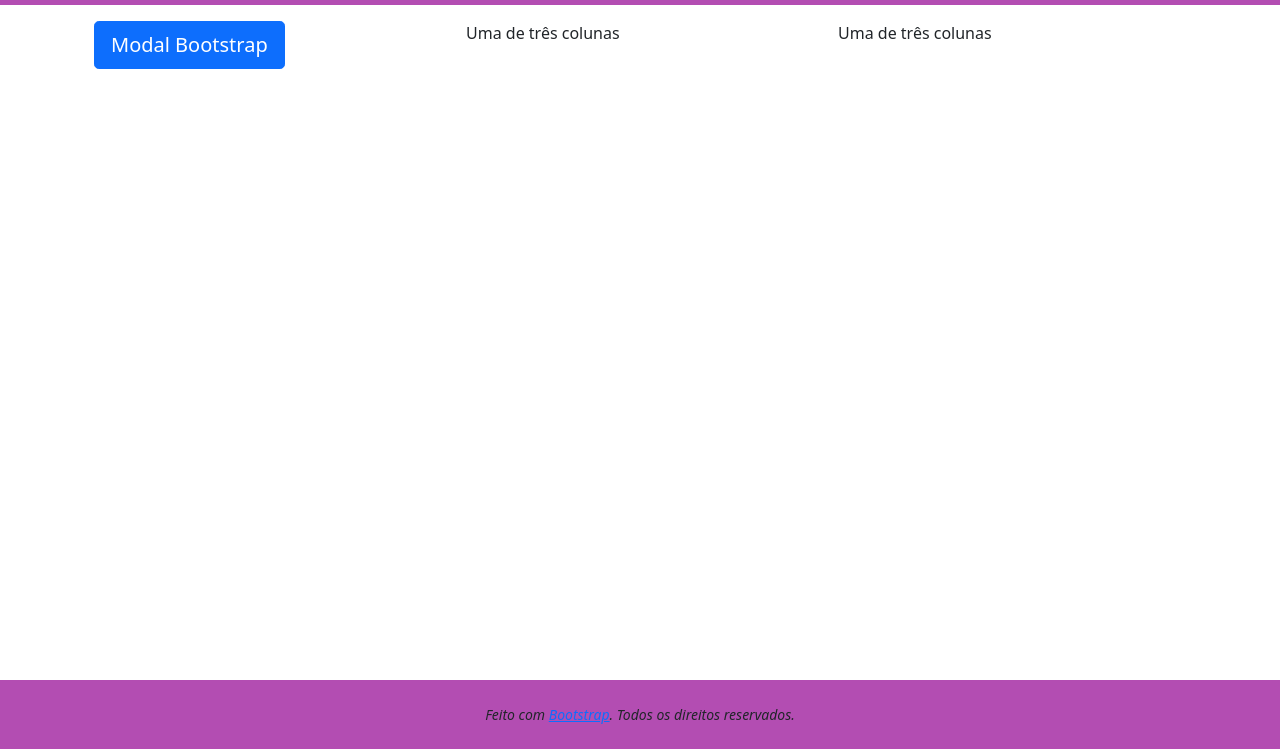
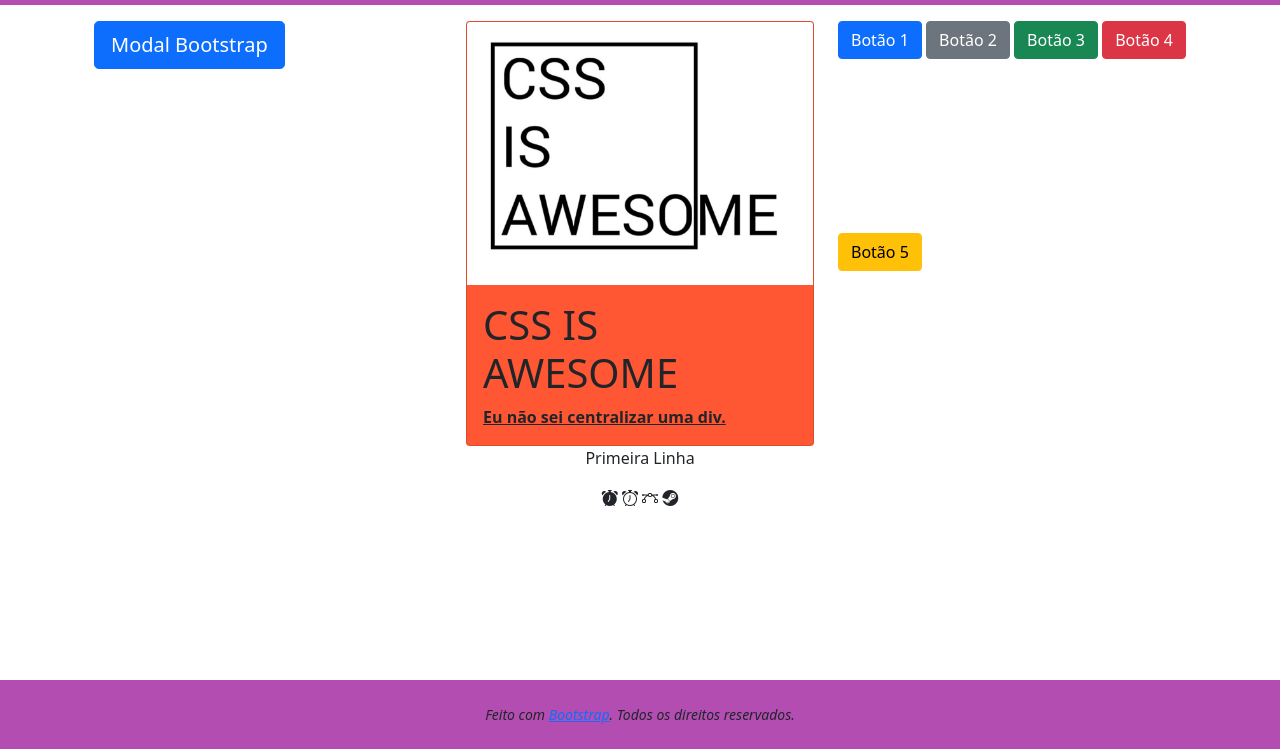
Before and after one commit to lucasgfaj/bootstrap, a website: page index.html in a window 1280 px wide. Shown: the part 51-800 px from the top of the page. Drawn offline with nearby package versions, Linux system fonts and the light colour scheme.

Commit message:
BootStrap OK

```diff
--- a/css/style.css
+++ b/css/style.css
@@ -1,12 +1,17 @@
 :root {
-    --primary-color: #ff5733;
-    --secondary-color: #33aaff;
-  }
+  --primary-color: #ff5733;
+  --secondary-color: #33aaff;
+}
 
 .card {
-    background-color: var(--primary-color);
-  }
+  background-color: var(--primary-color);
+}
 
 .purple{
     background: #b34db2;
 }
+
+.imagem-card {
+  max-width: auto;
+  height: auto;
+}
--- a/index.html
+++ b/index.html
@@ -8,11 +8,12 @@
 	<meta name="referrer" content="no-referrer" />
 	<meta name="viewport" content="width=device-width, initial-scale=1" />
 	<!-- <link rel="stylesheet" href="css/bootstrap.css"> -->
-	<link rel="stylesheet" href="./css/style.css" />
 	<link rel="stylesheet" href="node_modules/bootstrap/dist/css/bootstrap.min.css" />
 	<link rel="stylesheet" href="https://cdnjs.cloudflare.com/ajax/libs/twitter-bootstrap/5.1.1/css/bootstrap.min.css"
 		integrity="sha512-6KY5s6UI5J7SVYuZB4S/CZMyPylqyyNZco376NM2Z8Sb8OxEdp02e1jkKk/wZxIEmjQ6DRCEBhni+gpr9c4tvA=="
 		crossorigin="anonymous" referrerpolicy="no-referrer" />
+		<link href="https://cdn.jsdelivr.net/npm/bootstrap-icons@1.8.1/font/bootstrap-icons.css" rel="stylesheet">
+	<link rel="stylesheet" href="./css/style.css" />
 </head>
 
 <body>
@@ -78,8 +79,36 @@
 						</div>
 					</div>
 				</div>
-				<div class="col-md-4">Uma de três colunas</div>
-				<div class="col-md-4">Uma de três colunas</div>
+				<div class="col-md-4">
+					<div class="card">
+						<img src="./img/css-awesome.jpg" class="card-img-top img-fluid imagem-card" alt="Imagem do Card">
+						<div class="card-body">
+							<h5 class="card-title fs-1 text-uppercase">css is awesome</h5>
+							<p class="card-text text-decoration-underline fw-bold">Eu não sei centralizar uma div.</p>
+						</div>
+					</div>
+				</div>
+				<div class="col-md-4 d-flex flex-wrap align-items-start justify-content-between">
+					<button class="btn btn-primary">Botão 1</button>
+					<button class="btn btn-secondary">Botão 2</button>
+					<button class="btn btn-success">Botão 3</button>
+					<button class="btn btn-danger">Botão 4</button>
+					<button class="btn btn-warning">Botão 5</button>
+				</div>
+				<div class="col text-center">
+					<p>Primeira Linha</p>
+				</div>
+			</div>
+			<div class="row">
+				<div class="col text-center">
+					<i class="bi bi-alarm-fill"></i>
+					<i class="bi bi-alarm"></i>
+					<i class="bi bi-amazon"></i>
+					<i class="bi bi-bezier"></i>
+					<i class="bi bi-steam"></i>
+					<i class="bi bi-cup-hot"></i>
+					<i class="bi bi-file-type-css"></i>
+				</div>
 			</div>
 		</div>
 	</main>
--- a/package.json
+++ b/package.json
@@ -1,5 +1,6 @@
 {
   "dependencies": {
-    "bootstrap": "^5.3.3"
+    "bootstrap": "^5.3.3",
+    "bootstrap-icons": "^1.11.3"
   }
 }
```
Also changed, not shown: img/css-awesome.jpg (added), img/propaganda.jpg (deleted), img/rpg.png (deleted), 1 other file.
